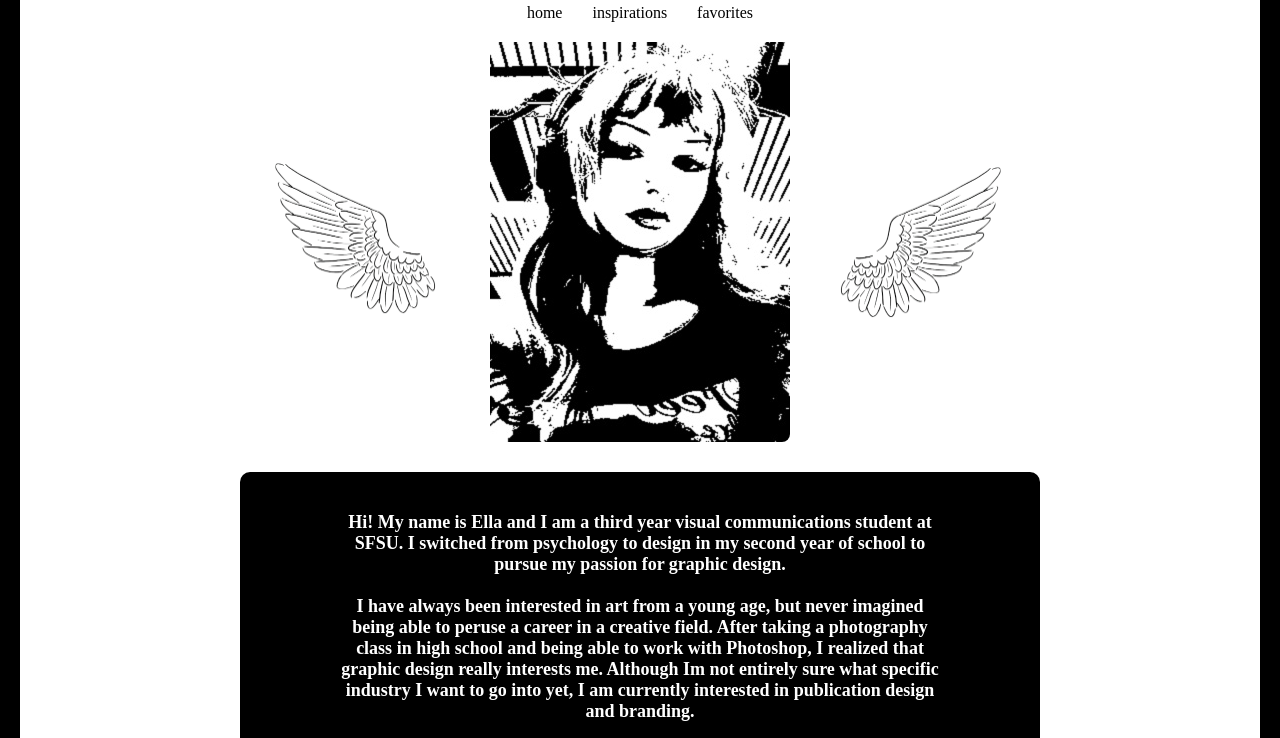
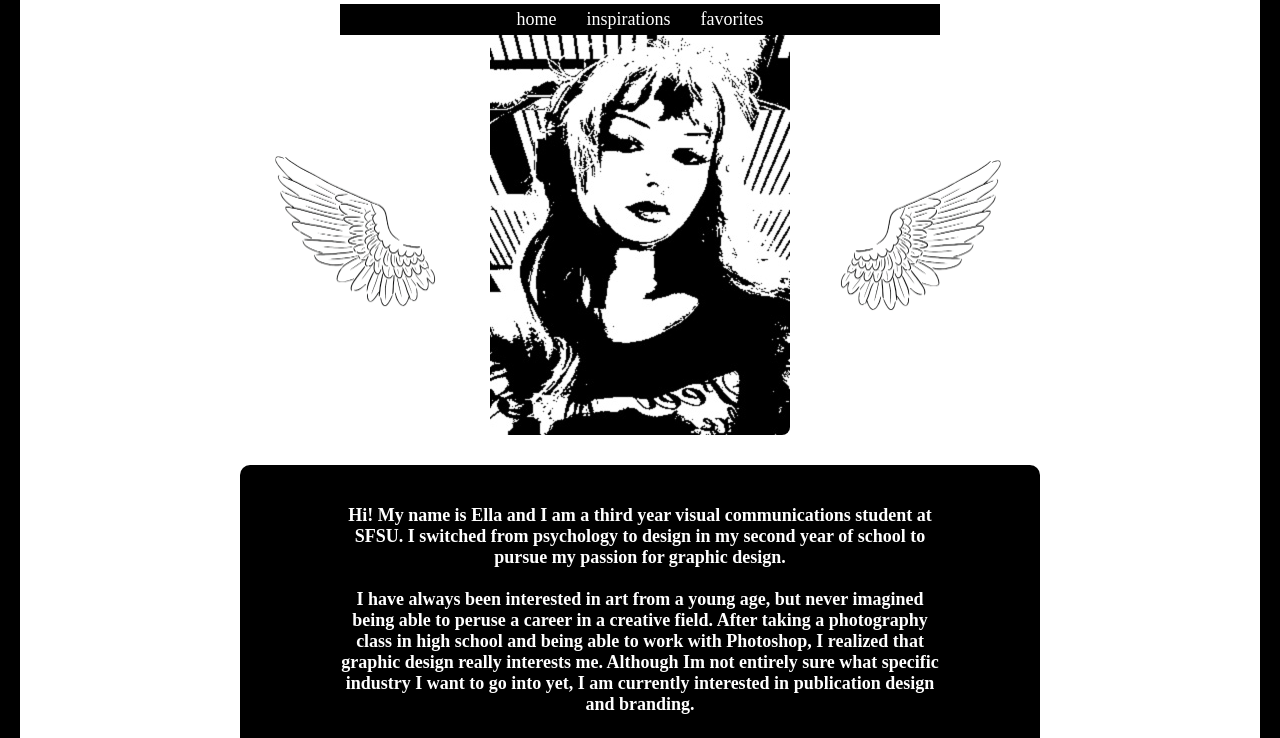
Before and after one commit to ellabail3y/ProjectOne, a plain HTML site: page index.html in a window 1280 px wide. Shown: the part 128-866 px from the top of the page. Drawn offline with Linux system fonts and the light colour scheme; a web font is replaced by a local one.

Commit message:
Update style.css

```diff
--- a/css/style.css
+++ b/css/style.css
@@ -20,13 +20,18 @@ header{
 nav{
     display: flex;
     justify-content: center;
-    margin-bottom: 20px;
+    margin-bottom: 50px;
+    background-color: black;
+    padding: 5px 0;
+    width: 600px;
+    margin: 0 auto;
 }
 
 nav a{
     margin: 0 15px;
     text-decoration: none;
-    color: black;
+    color: white;
+    font-size: 18px;
 }
 
 h1{
```
